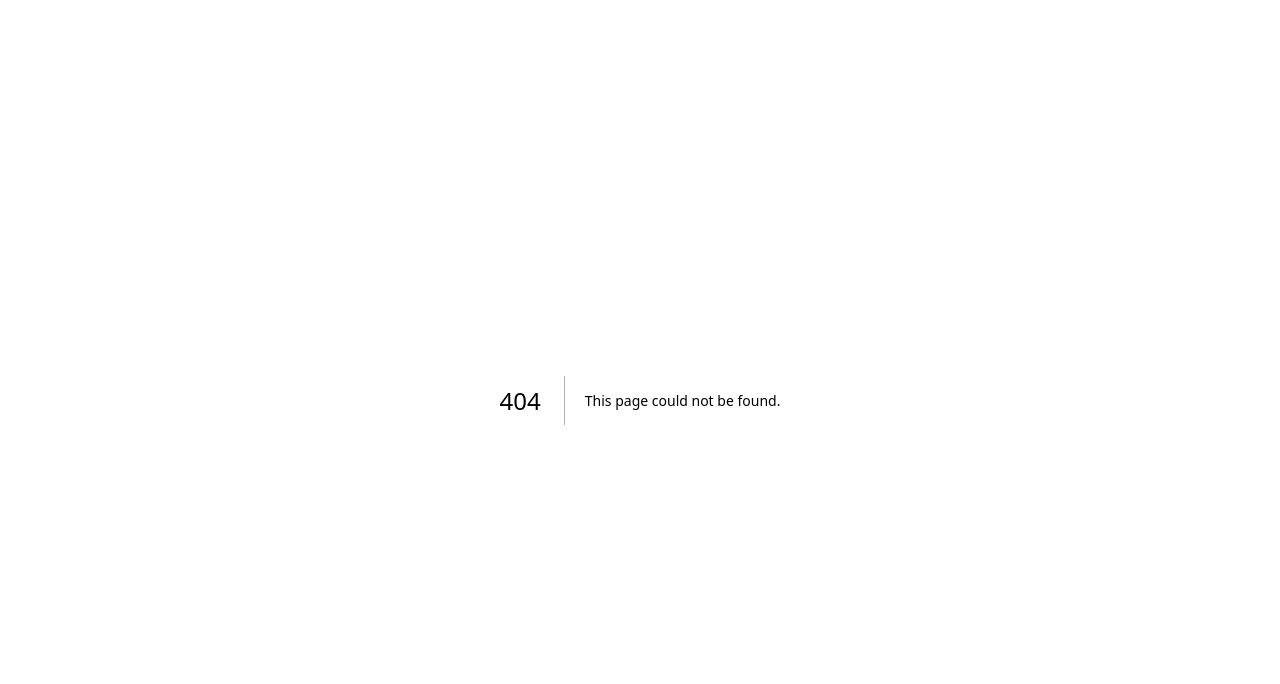
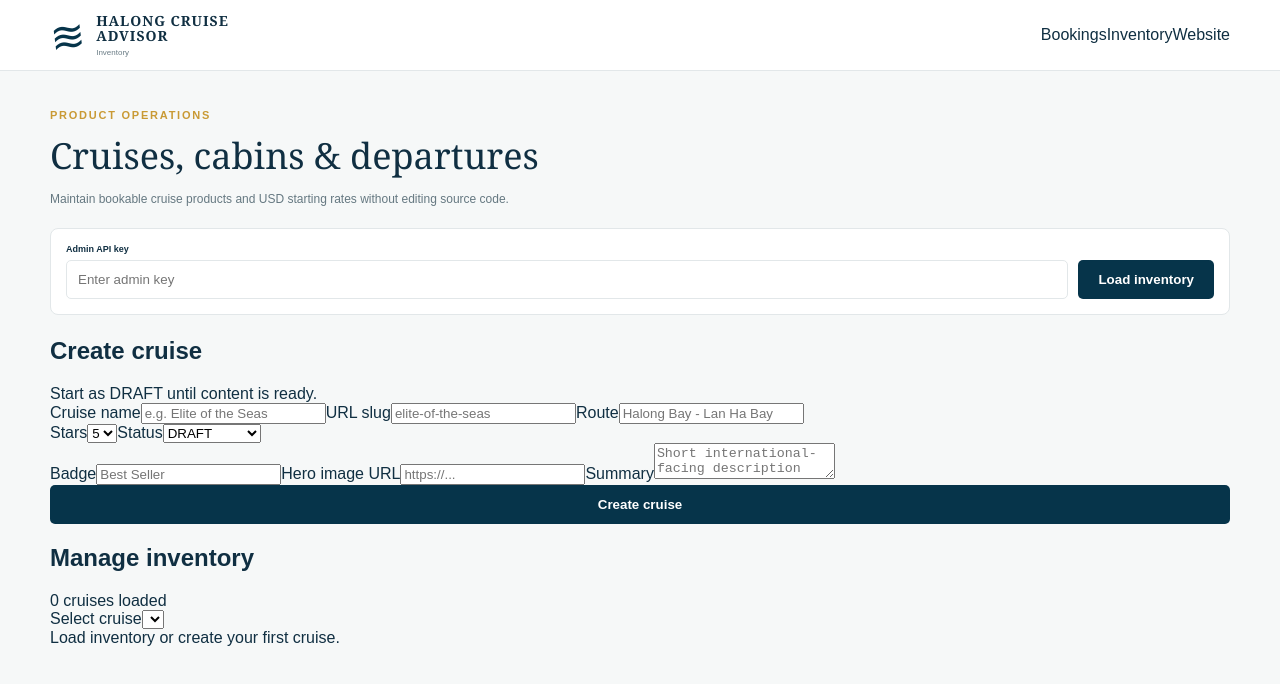
Before and after one commit to Vietnam202/Tour-Operator-, a Next.js app: page /admin/inventory in a window 1280 px wide. Before the commit this address had no page. Shown: the top 684 px of the page. Built offline with nearby package versions, Linux system fonts and the light colour scheme.

Commit message:
feat: add cruise inventory management dashboard

```diff
--- /dev/null
+++ b/app/admin/inventory/page.tsx
@@ -0,0 +1,94 @@
+"use client";
+
+import { FormEvent, useState } from "react";
+
+type Cabin={id:string;name:string;basePrice:number;capacity:number;isActive:boolean};
+type Departure={id:string;departureDate:string;durationNights:number;priceFrom:number;cabinsLeft:number|null;isAvailable:boolean};
+type Cruise={id:string;name:string;slug:string;route:string;status:string;stars:number;badge?:string;cabins:Cabin[];departures:Departure[]};
+
+export default function InventoryAdmin(){
+ const [key,setKey]=useState("");
+ const [cruises,setCruises]=useState<Cruise[]>([]);
+ const [selected,setSelected]=useState("");
+ const [error,setError]=useState("");
+ const [message,setMessage]=useState("");
+ const [loading,setLoading]=useState(false);
+
+ async function request(url:string,options:RequestInit={}){
+   const res=await fetch(url,{...options,headers:{"content-type":"application/json","x-admin-key":key,...(options.headers||{})}});
+   const data=await res.json();
+   if(!res.ok) throw new Error(data.error||"Request failed");
+   return data;
+ }
+ async function load(e?:FormEvent){
+   e?.preventDefault(); setLoading(true);setError("");setMessage("");
+   try{const data=await request("/api/admin/cruises");setCruises(data.cruises||[]);if(!selected&&data.cruises?.[0])setSelected(data.cruises[0].id)}
+   catch(err){setError(err instanceof Error?err.message:"Unable to load inventory")}
+   finally{setLoading(false)}
+ }
+ async function createCruise(e:FormEvent<HTMLFormElement>){
+   e.preventDefault(); setError(""); const f=new FormData(e.currentTarget);
+   try{await request("/api/admin/cruises",{method:"POST",body:JSON.stringify(Object.fromEntries(f))});e.currentTarget.reset();setMessage("Cruise created.");await load()}
+   catch(err){setError(err instanceof Error?err.message:"Unable to create cruise")}
+ }
+ async function createCabin(e:FormEvent<HTMLFormElement>){
+   e.preventDefault(); if(!selected)return; setError(""); const f=new FormData(e.currentTarget);
+   try{await request("/api/admin/cabins",{method:"POST",body:JSON.stringify({...Object.fromEntries(f),cruiseId:selected})});e.currentTarget.reset();setMessage("Cabin added.");await load()}
+   catch(err){setError(err instanceof Error?err.message:"Unable to add cabin")}
+ }
+ async function createDeparture(e:FormEvent<HTMLFormElement>){
+   e.preventDefault(); if(!selected)return; setError(""); const f=new FormData(e.currentTarget);
+   try{await request("/api/admin/departures",{method:"POST",body:JSON.stringify({...Object.fromEntries(f),cruiseId:selected})});e.currentTarget.reset();setMessage("Departure and rate added.");await load()}
+   catch(err){setError(err instanceof Error?err.message:"Unable to add departure")}
+ }
+ async function setStatus(cruise:Cruise,status:string){
+   try{await request("/api/admin/cruises/"+cruise.id,{method:"PATCH",body:JSON.stringify({status})});setMessage("Cruise status updated.");await load()}
+   catch(err){setError(err instanceof Error?err.message:"Unable to update cruise")}
+ }
+
+ const current=cruises.find(c=>c.id===selected);
+ return <main className="adminPage">
+  <header className="adminHeader"><div className="shell"><a className="brand" href="/"><span className="brandMark">≋</span><span><b>HALONG CRUISE<br/>ADVISOR</b><small>Inventory</small></span></a><nav className="adminNav"><a href="/admin">Bookings</a><a className="active" href="/admin/inventory">Inventory</a><a href="/">Website</a></nav></div></header>
+  <div className="shell adminWrap">
+   <div className="adminTitle"><span className="eyebrow">PRODUCT OPERATIONS</span><h1>Cruises, cabins & departures</h1><p>Maintain bookable cruise products and USD starting rates without editing source code.</p></div>
+   <form className="adminLogin" onSubmit={load}><label><span>Admin API key</span><input type="password" value={key} onChange={e=>setKey(e.target.value)} placeholder="Enter admin key"/></label><button className="darkButton" disabled={loading}>{loading?"Loading...":"Load inventory"}</button></form>
+   {error&&<div className="adminError">{error}</div>}{message&&<div className="adminSuccess">{message}</div>}
+
+   <div className="inventoryGrid">
+    <section className="inventoryPanel">
+     <div className="panelTitle"><h2>Create cruise</h2><span>Start as DRAFT until content is ready.</span></div>
+     <form className="inventoryForm" onSubmit={createCruise}>
+      <label><span>Cruise name</span><input name="name" required placeholder="e.g. Elite of the Seas"/></label>
+      <label><span>URL slug</span><input name="slug" required placeholder="elite-of-the-seas"/></label>
+      <label><span>Route</span><input name="route" required placeholder="Halong Bay - Lan Ha Bay"/></label>
+      <div className="miniGrid"><label><span>Stars</span><select name="stars" defaultValue="5"><option>5</option><option>4</option></select></label><label><span>Status</span><select name="status" defaultValue="DRAFT"><option>DRAFT</option><option>PUBLISHED</option></select></label></div>
+      <label><span>Badge</span><input name="badge" placeholder="Best Seller"/></label>
+      <label><span>Hero image URL</span><input name="heroImage" placeholder="https://..."/></label>
+      <label><span>Summary</span><textarea name="summary" placeholder="Short international-facing description"/></label>
+      <button className="darkButton">Create cruise</button>
+     </form>
+    </section>
+
+    <section className="inventoryPanel inventoryMain">
+     <div className="panelTitle"><h2>Manage inventory</h2><span>{cruises.length} cruise{cruises.length===1?"":"s"} loaded</span></div>
+     <label className="cruiseSelect"><span>Select cruise</span><select value={selected} onChange={e=>setSelected(e.target.value)}>{cruises.map(c=><option key={c.id} value={c.id}>{c.name} - {c.status}</option>)}</select></label>
+     {!current?<div className="inventoryEmpty">Load inventory or create your first cruise.</div>:<>
+       <div className="inventoryCruiseHead"><div><h3>{current.name}</h3><p>{current.route} · {current.stars}-star</p></div><select value={current.status} onChange={e=>setStatus(current,e.target.value)}><option>DRAFT</option><option>PUBLISHED</option><option>ARCHIVED</option></select></div>
+       <div className="inventoryColumns">
+        <div>
+         <h3>Cabins</h3>
+         <div className="inventoryItems">{current.cabins.map(c=><div className="inventoryItem" key={c.id}><div><b>{c.name}</b><span>Capacity {c.capacity}</span></div><strong>US$ {c.basePrice}</strong></div>)}{!current.cabins.length&&<p className="muted">No cabins yet.</p>}</div>
+         <form className="compactForm" onSubmit={createCabin}><input name="name" required placeholder="Cabin name"/><div className="miniGrid"><input name="basePrice" type="number" required placeholder="Base USD"/><input name="capacity" type="number" defaultValue="2" placeholder="Capacity"/></div><input name="sizeSqm" type="number" placeholder="Size m²"/><input name="description" placeholder="Balcony, deck, view..."/><button className="darkButton">Add cabin</button></form>
+        </div>
+        <div>
+         <h3>Departures & rates</h3>
+         <div className="inventoryItems">{current.departures.map(d=><div className="inventoryItem" key={d.id}><div><b>{new Date(d.departureDate).toLocaleDateString("en-US",{month:"short",day:"numeric",year:"numeric"})}</b><span>{d.durationNights+1}D{d.durationNights}N · {d.cabinsLeft??"?"} cabins left</span></div><strong>US$ {d.priceFrom}</strong></div>)}{!current.departures.length&&<p className="muted">No departures yet.</p>}</div>
+         <form className="compactForm" onSubmit={createDeparture}><input name="departureDate" type="date" required/><div className="miniGrid"><select name="durationNights" defaultValue="1"><option value="1">2D1N</option><option value="2">3D2N</option></select><input name="priceFrom" type="number" required placeholder="From USD"/></div><input name="cabinsLeft" type="number" placeholder="Cabins left"/><button className="darkButton">Add departure</button></form>
+        </div>
+       </div>
+     </>}
+    </section>
+   </div>
+  </div>
+ </main>
+}
```
